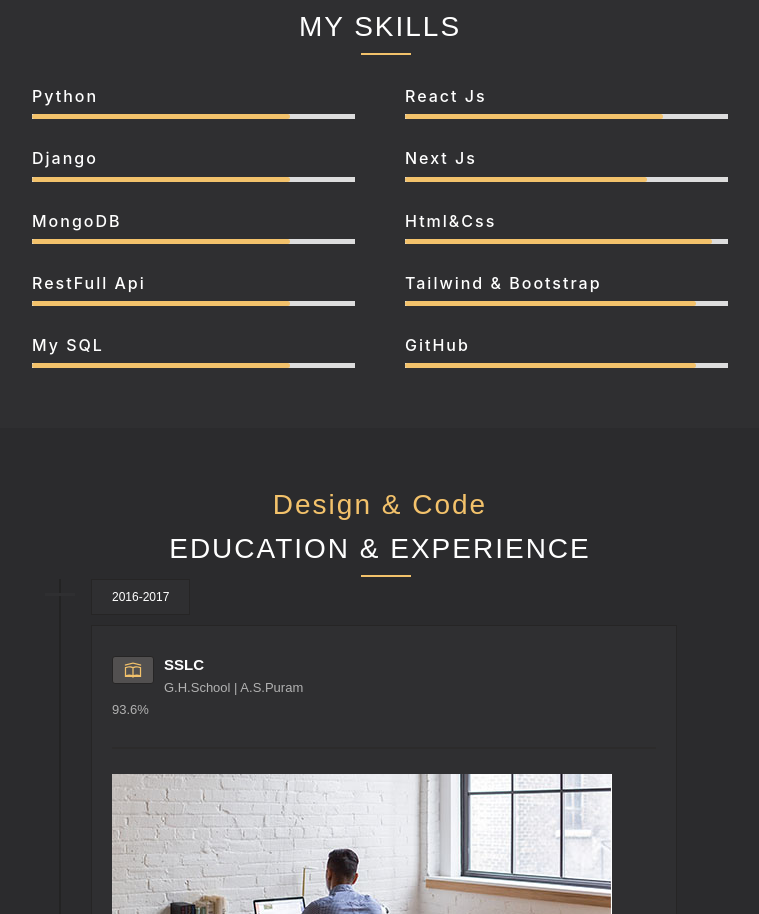
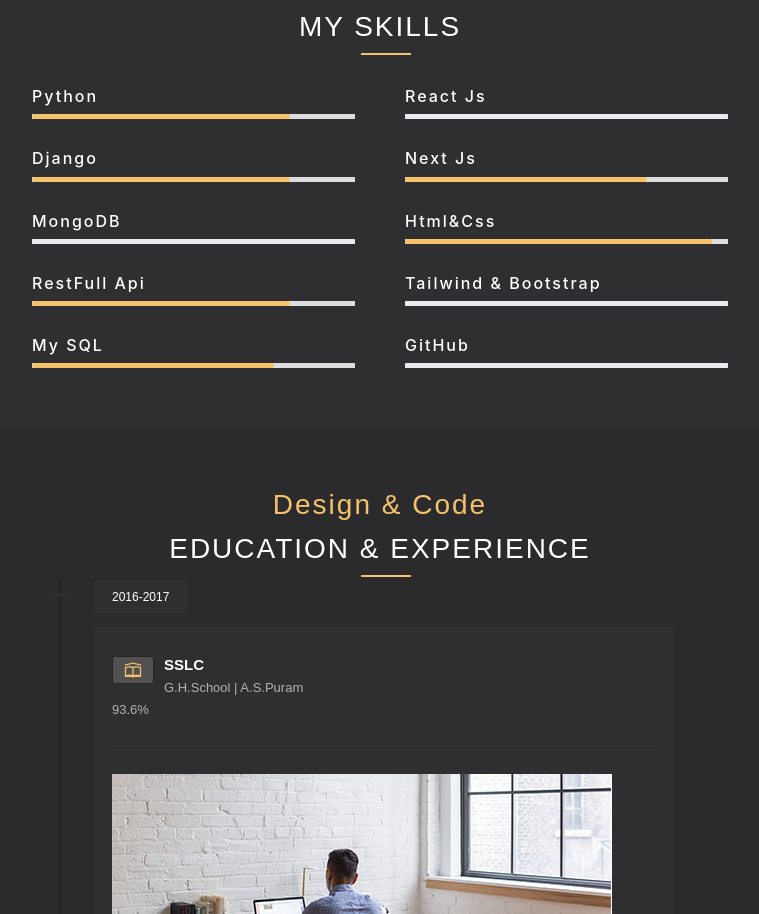
Before and after one commit to Aravinthishu/React_project, a React (Create React App) app: page / in a window 1280 px wide. Shown: the part 1611-2525 px from the top of the page, without its empty margins (260-1019 px from the left). Built offline with nearby package versions, Linux system fonts and the light colour scheme.

Commit message:
Update MySkils.jsx

```diff
--- a/src/pages/Myskills/MySkils.jsx
+++ b/src/pages/Myskills/MySkils.jsx
@@ -25,13 +25,13 @@ const MySkils = () => {
 
            <h2>Django</h2>
            <div class="full">
-             <div class="progress python"></div>
+             <div class="progress Django"></div>
            </div>
 
 
            <h2>MongoDB</h2>
            <div class="full">
-             <div class="progress Django"></div>
+             <div class="progress mongodb"></div>
            </div>
 
            <h2>RestFull Api</h2>
@@ -41,7 +41,7 @@ const MySkils = () => {
 
            <h2>My SQL</h2>
            <div class="full">
-             <div class="progress Django"></div>
+             <div class="progress sql"></div>
            </div>
 
 
@@ -50,7 +50,7 @@ const MySkils = () => {
    <div class="skill-set2">
            <h2>React Js</h2>
            <div class="full">
-             <div class="progress figma"></div>
+             <div class="progress react"></div>
            </div>
 
            <h2>Next Js</h2>
@@ -65,12 +65,12 @@ const MySkils = () => {
 
            <h2>Tailwind & Bootstrap</h2>
            <div class="full">
-             <div class="progress wordpress"></div>
+             <div class="progress tailwind"></div>
            </div>
 
             <h2>GitHub</h2>
            <div class="full">
-             <div class="progress wordpress"></div>
+             <div class="progress git"></div>
            </div>
 
 
```
